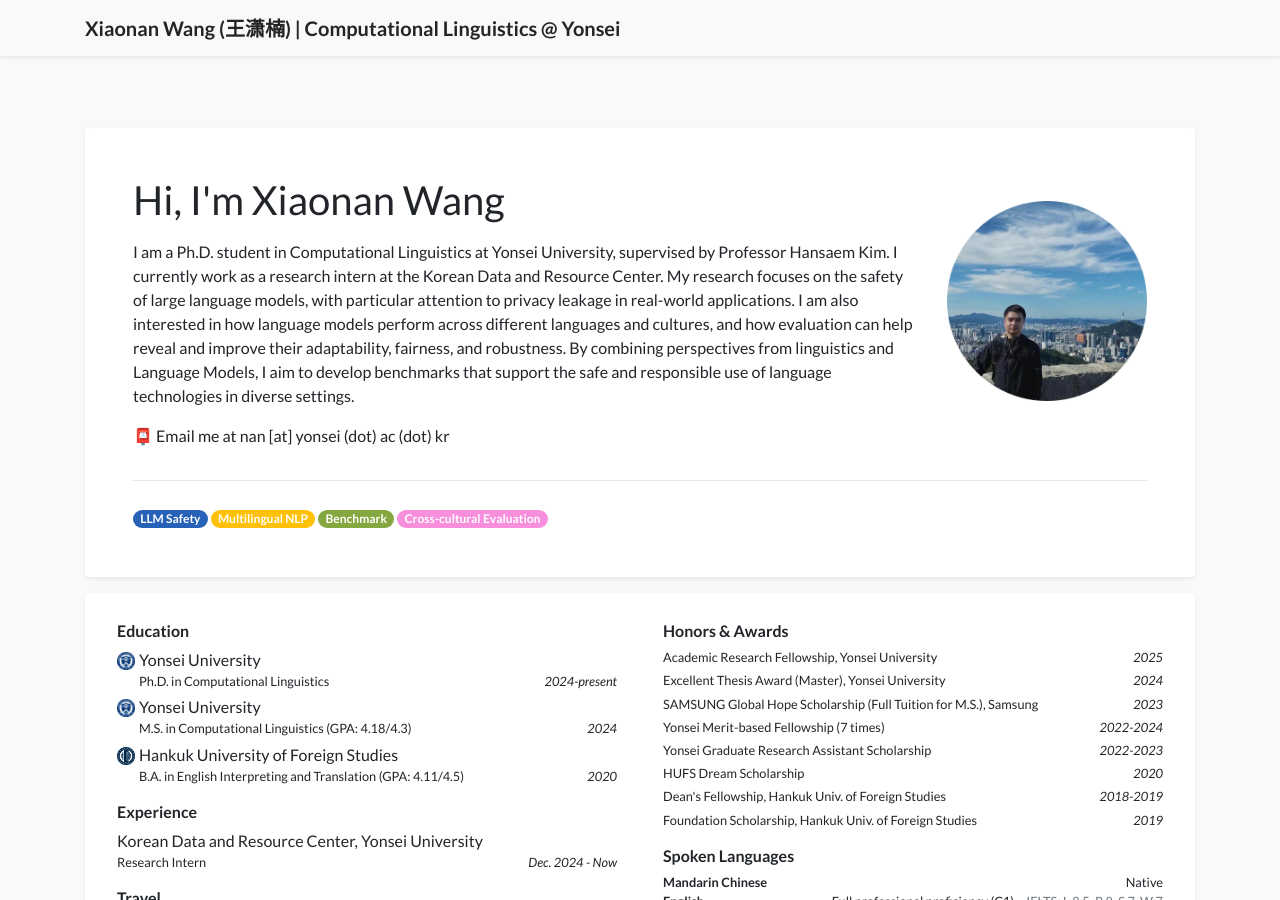
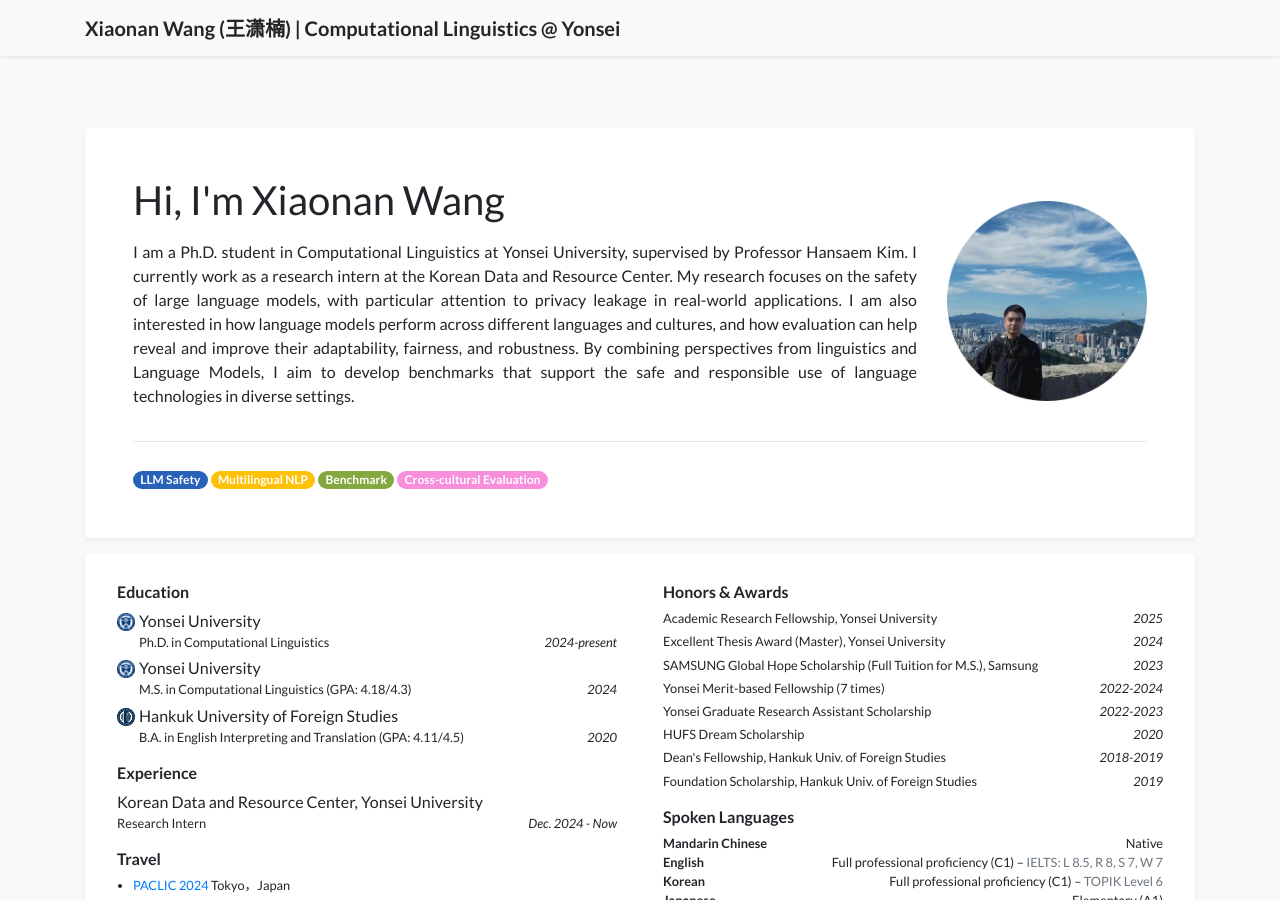
Before and after one commit to wangxiaonan-git/wangxiaonan-git.github.io, a Jekyll site: the page built from index.html, in a window 1280 px wide and 900 px high. Built offline with Jekyll 4.4.1, drawn with Linux system fonts in a browser that asks for light colours; a style sheet for code colours, icons or effects is not loaded.

Commit message:
Update profile.yml

```diff
--- a/_data/profile.yml
+++ b/_data/profile.yml
@@ -19,8 +19,8 @@ email: "nan @ yonsei.ac.kr"
 # orcid: 0000-0000-0000-0000
 
 short_bio: >-
-  <p>I am a Ph.D. student in Computational Linguistics at Yonsei University, supervised by Professor Hansaem Kim. I currently work as a research intern at the Korean Data and Resource Center. My research focuses on the safety of large language models, with particular attention to privacy leakage in real-world applications. I am also interested in how language models perform across different languages and cultures, and how evaluation can help reveal and improve their adaptability, fairness, and robustness. By combining perspectives from linguistics and Language Models, I aim to develop benchmarks that support the safe and responsible use of language technologies in diverse settings.<p>
-  <p>📮 Email me at nan [at] yonsei (dot) ac (dot) kr
+  I am a Ph.D. student in Computational Linguistics at Yonsei University, supervised by Professor Hansaem Kim. I currently work as a research intern at the Korean Data and Resource Center. My research focuses on the safety of large language models, with particular attention to privacy leakage in real-world applications. I am also interested in how language models perform across different languages and cultures, and how evaluation can help reveal and improve their adaptability, fairness, and robustness. By combining perspectives from linguistics and Language Models, I aim to develop benchmarks that support the safe and responsible use of language technologies in diverse settings.
+
 show_portrait: True
 portrait_url: assets/images/photos/photo1-modified.png
 #portrait_caption: >-
```
